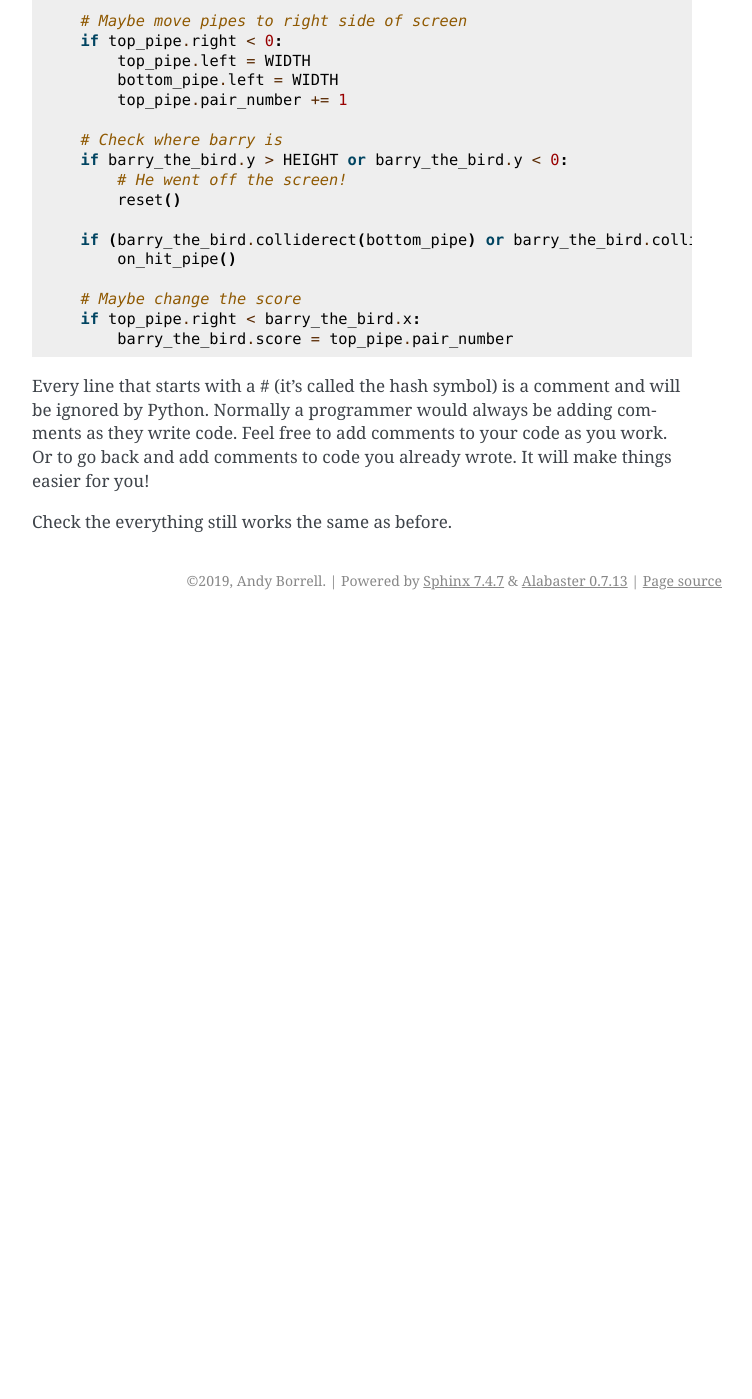
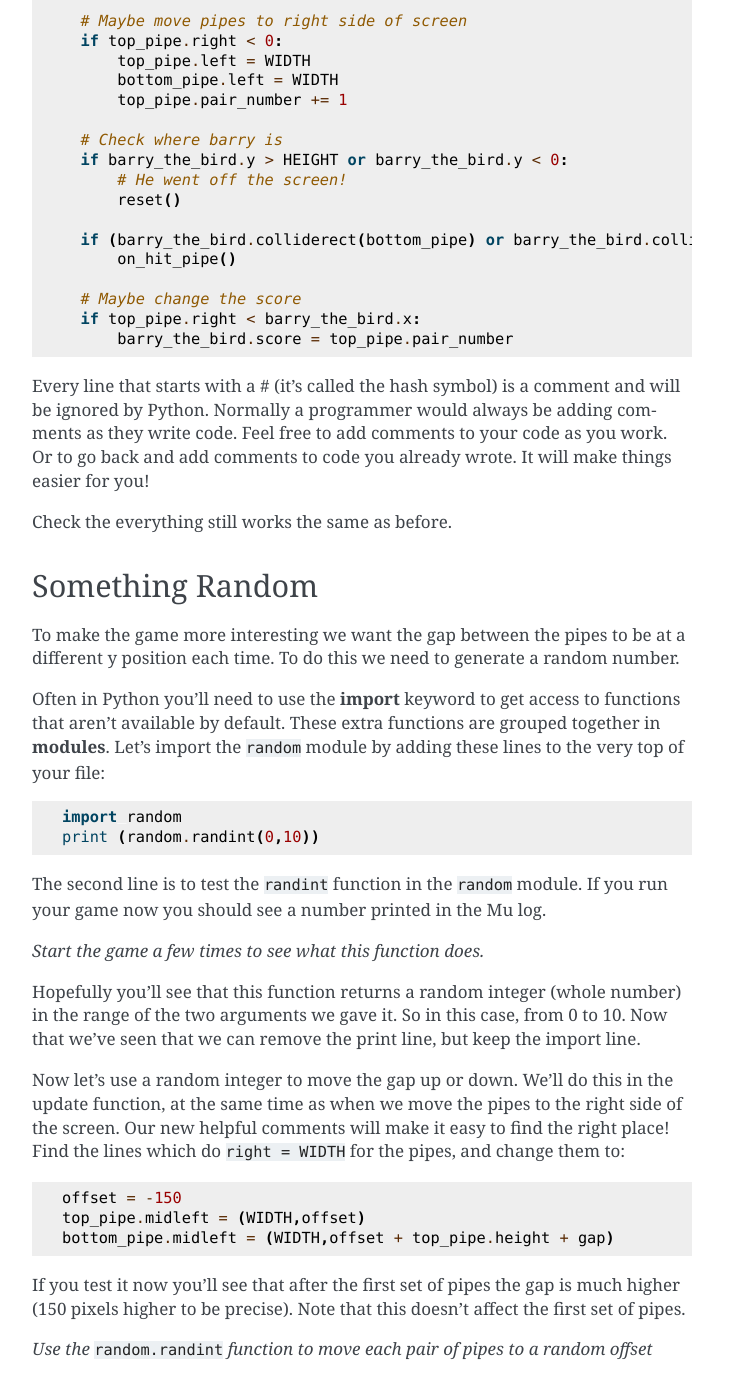
Before and after one commit to andyborrell/pygamezero_bird, a Sphinx documentation site: the page built from docs/source/part4.rst, in a window 1280 px wide and 1400 px high, scrolled down 5327 px. Shown: the whole window, without its empty margins (388-1140 px from the left). Built offline with Sphinx 7.4.7, drawn with Linux system fonts in a browser that asks for light colours; before the commit the page ends 5947 px from its top, so only the background shows below that.

Commit message:
Random gap offset

```diff
--- a/docs/source/part4.rst
+++ b/docs/source/part4.rst
@@ -227,3 +227,34 @@ Our update function is getting pretty big now.  You might have found it's starti
 Every line that starts with a # (it's called the hash symbol) is a comment and will be ignored by Python.  Normally a programmer would always be adding comments as they write code.  Feel free to add comments to your code as you work. Or to go back and add comments to code you already wrote.  It will make things easier for you!
 
 Check the everything still works the same as before.
+
+
+
+Something Random
+----------------
+To make the game more interesting we want the gap between the pipes to be at a different y position each time. To do this we need to generate a random number.
+
+Often in Python you'll need to use the **import** keyword to get access to functions that aren't available by default.  These extra functions are grouped together in **modules**.  Let's import the :code:`random` module by adding these lines to the very top of your file:
+
+.. code:: python
+
+    import random
+    print (random.randint(0,10))
+
+The second line is to test the :code:`randint` function in the :code:`random` module.  If you run your game now you should see a number printed in the Mu log.
+
+*Start the game a few times to see what this function does.*
+
+Hopefully you'll see that this function returns a random integer (whole number) in the range of the two arguments we gave it. So in this case, from 0 to 10.  Now that we've seen that we can remove the print line, but keep the import line.
+
+Now let's use a random integer to move the gap up or down.  We'll do this in the update function, at the same time as when we move the pipes to the right side of the screen.  Our new helpful comments will make it easy to find the right place!  Find the lines which do :code:`right = WIDTH` for the pipes, and change them to:
+
+.. code:: python
+
+    offset = -150
+    top_pipe.midleft = (WIDTH,offset)
+    bottom_pipe.midleft = (WIDTH,offset + top_pipe.height + gap)
+
+If you test it now you'll see that after the first set of pipes the gap is much higher (150 pixels higher to be precise).  Note that this doesn't affect the first set of pipes.
+
+*Use the* :code:`random.randint` *function to move each pair of pipes to a random offset*
```
